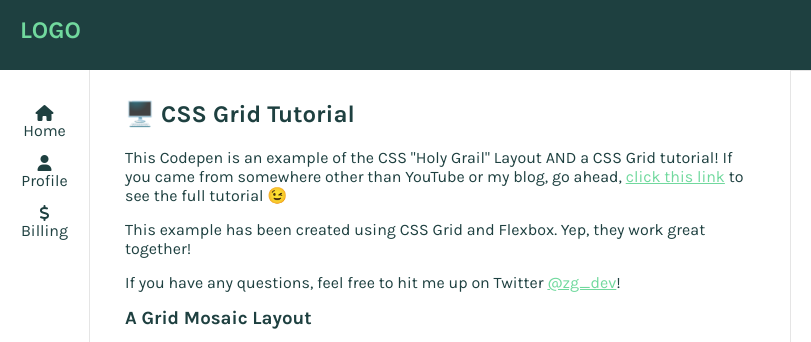
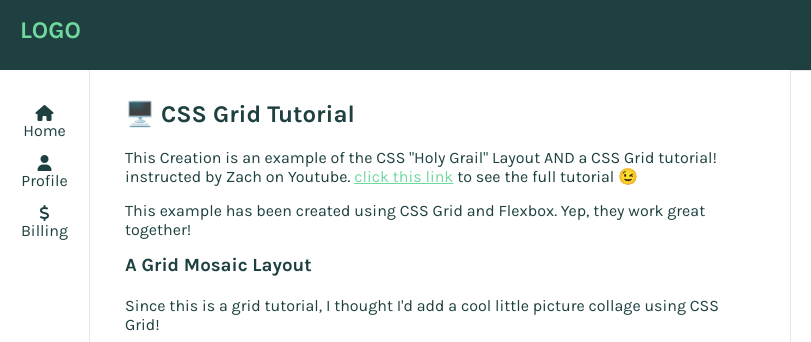
Before and after one commit to KennedyOdhiambo/holy-grail-css-layout, a plain HTML site: page index.html in a window 1280 px wide. Shown: the top 342 px of the page, 0-811 px from the left. Drawn offline with Linux system fonts and the light colour scheme.

Commit message:
Update index.html

```diff
--- a/index.html
+++ b/index.html
@@ -53,8 +53,8 @@
                 <article>
                     <h1>🖥️ CSS Grid Tutorial</h1>
                     <p>
-                        This Codepen is an example of the CSS "Holy Grail" Layout AND a CSS Grid
-                        tutorial! If you came from somewhere other than YouTube or my blog, go ahead,
+                        This Creation is an example of the CSS "Holy Grail" Layout AND a CSS Grid
+                        tutorial! instructed by Zach on Youtube.
                         <a
                             href="https://www.zachgollwitzer.com/posts/2021/fullstack-developer-series/11-css-grid-crash-course/">click
                             this link</a>
@@ -63,10 +63,6 @@
                     <p>
                         This example has been created using CSS Grid and Flexbox. Yep, they work great
                         together!
-                    </p>
-                    <p>
-                        If you have any questions, feel free to hit me up on Twitter
-                        <a href="https://twitter.com/zg_dev">@zg_dev</a>!
                     </p>
                     <h3>A Grid Mosaic Layout</h3>
                     <p>
```
